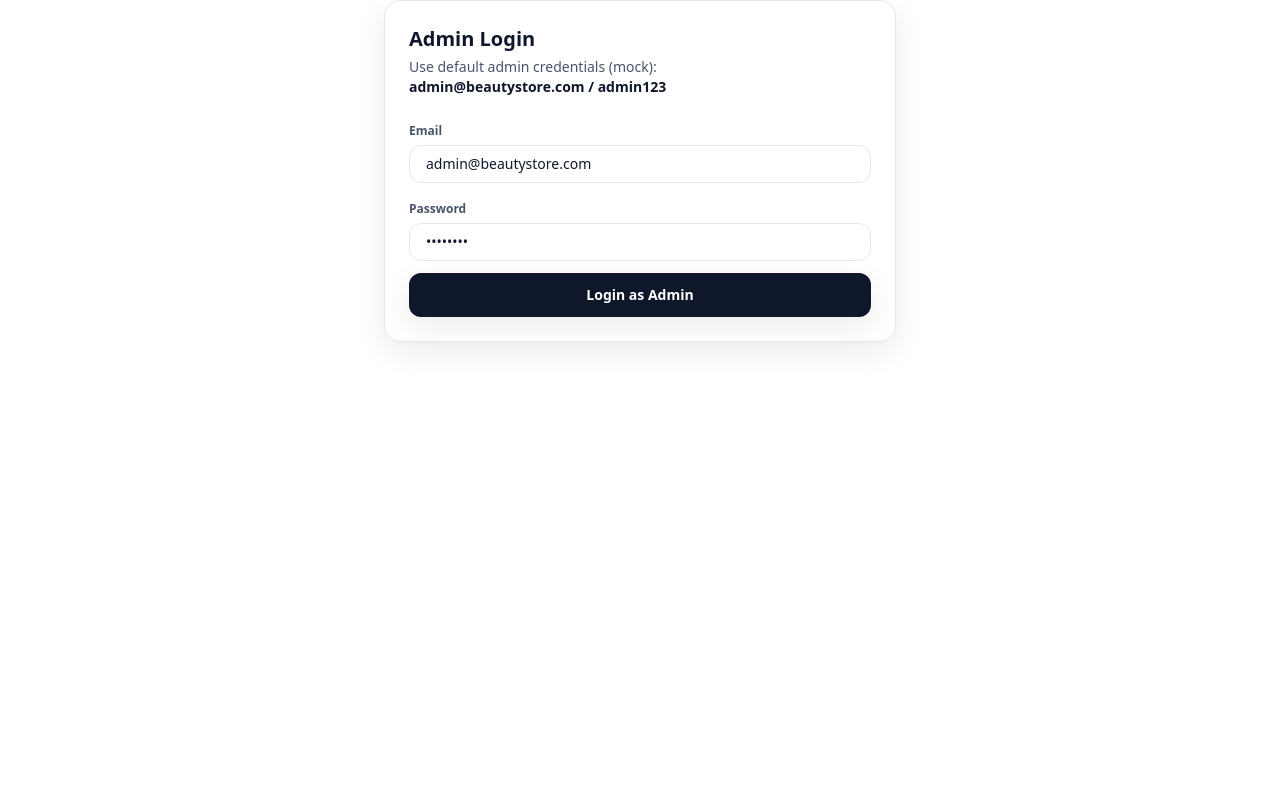
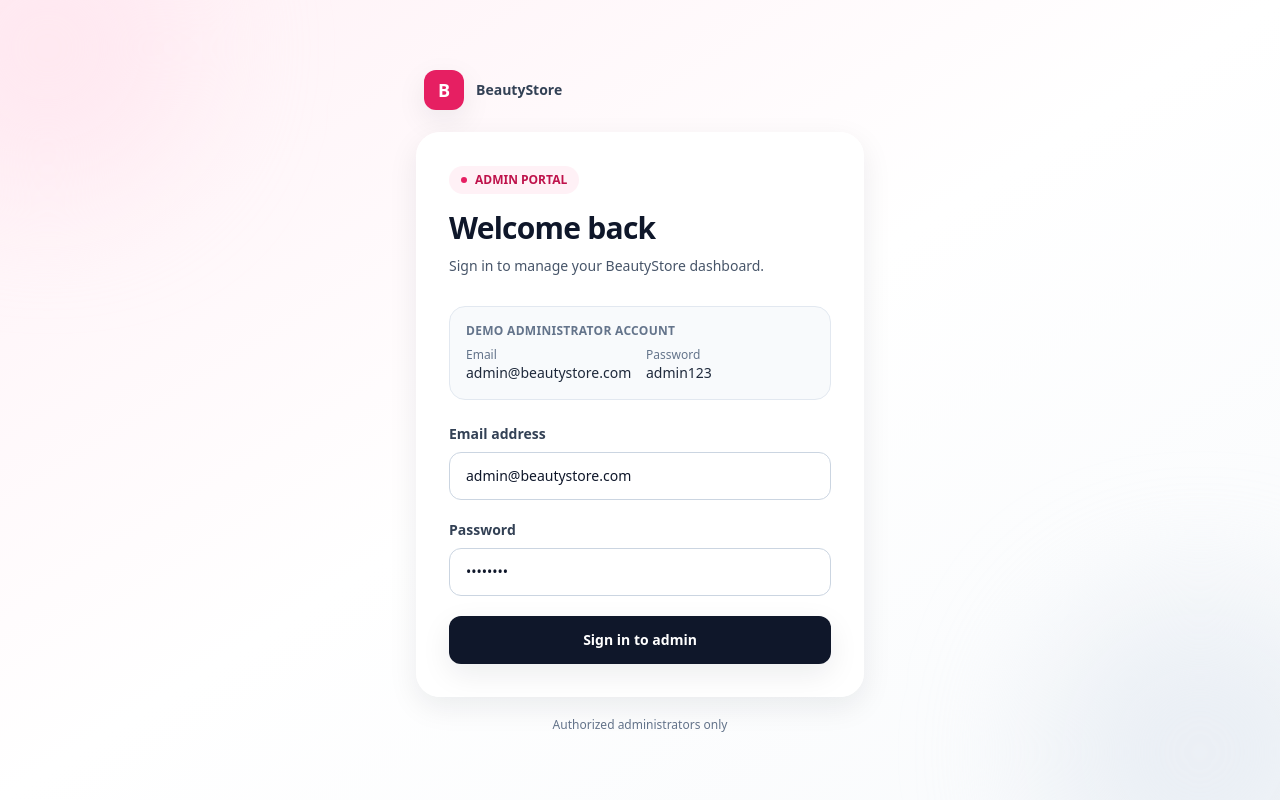
Before and after one commit to sab-eeh/Beauty-store, a React (Vite) app in the folder Frontend/: page /admin/login in a window 1280 px wide. Built offline with nearby package versions, Linux system fonts and the light colour scheme.

Commit message:
home page updated

```diff
--- a/Frontend/src/pages/HomePage.jsx
+++ b/Frontend/src/pages/HomePage.jsx
@@ -41,6 +41,60 @@ export default function HomePage() {
       title: "Finish with a little extra",
       description: "Browse fragrance, haircare, and tools to complete your ritual.",
       category: "fragrance",
+    },
+  ];
+
+  const shoppingHighlights = [
+    {
+      title: "Explore by category",
+      description: "Go straight to makeup, skincare, fragrance, haircare, or tools.",
+      icon: "01",
+    },
+    {
+      title: "Compare the details",
+      description: "Check product descriptions, ratings, and review counts before you choose.",
+      icon: "02",
+    },
+    {
+      title: "Keep it all together",
+      description: "Add your picks to the cart and review everything in one place.",
+      icon: "03",
+    },
+  ];
+
+  const beautyNotes = [
+    {
+      category: "skincare",
+      eyebrow: "SKINCARE",
+      title: "Make room for the everyday essentials",
+      description: "Browse serums and toners to find a simple starting point for your routine.",
+    },
+    {
+      category: "makeup",
+      eyebrow: "MAKEUP",
+      title: "Find a look that feels like you",
+      description: "Explore color and complexion favorites for everyday looks and special plans.",
+    },
+    {
+      category: "fragrance",
+      eyebrow: "FRAGRANCE",
+      title: "Discover a new signature scent",
+      description: "Explore fragrances, compare the details, and find a scent to suit your style.",
+    },
+  ];
+
+  const commonQuestions = [
+    {
+      question: "How do I find products by type?",
+      answer: "Use Shop by Category or the category filter on the Products page to narrow your options.",
+    },
+    {
+      question: "Where can I compare product ratings?",
+      answer: "Product cards show ratings and review counts. Open a product to see its details and reviews.",
+    },
+    {
+      question: "Can I review my items before checkout?",
+      answer: "Yes. Add products to your cart, then open the cart to review quantities and your order summary.",
     },
   ];
 
@@ -170,6 +224,34 @@ export default function HomePage() {
         </div>
       </section>
 
+      {/* SHOPPING HIGHLIGHTS */}
+      <section className="rounded-3xl bg-slate-900 px-5 py-7 text-white sm:px-8 sm:py-9">
+        <div className="max-w-2xl">
+          <p className="text-xs font-semibold tracking-[0.18em] text-brand-200">
+            A BETTER WAY TO BROWSE
+          </p>
+          <h2 className="mt-2 text-2xl font-bold tracking-tight sm:text-3xl">
+            Your beauty shopping, made simple
+          </h2>
+        </div>
+        <div className="mt-6 grid gap-3 md:grid-cols-3">
+          {shoppingHighlights.map((item) => (
+            <article
+              key={item.title}
+              className="rounded-2xl border border-white/15 bg-white/5 p-4 sm:p-5"
+            >
+              <span className="text-xs font-bold tracking-widest text-brand-200">
+                {item.icon}
+              </span>
+              <h3 className="mt-3 font-semibold">{item.title}</h3>
+              <p className="mt-2 text-sm leading-6 text-slate-300">
+                {item.description}
+              </p>
+            </article>
+          ))}
+        </div>
+      </section>
+
       {/* FEATURED */}
       <section className="space-y-4">
         <SectionHeading
@@ -188,6 +270,41 @@ export default function HomePage() {
         <div className="grid gap-4 sm:grid-cols-2 lg:grid-cols-3">
           {featured.map((p) => (
             <ProductCard key={p._id} product={p} />
+          ))}
+        </div>
+      </section>
+
+      {/* BEAUTY NOTES */}
+      <section className="space-y-4">
+        <SectionHeading
+          title="A little inspiration for your routine"
+          subtitle="Browse a few collections and find something new to try."
+        />
+        <div className="grid gap-4 md:grid-cols-3">
+          {beautyNotes.map((note) => (
+            <article
+              key={note.category}
+              className="flex min-h-56 flex-col overflow-hidden rounded-2xl border bg-white shadow-soft"
+            >
+              <div className="h-1.5 bg-gradient-to-r from-brand-300 via-brand-500 to-brand-700" />
+              <div className="flex flex-1 flex-col p-5 sm:p-6">
+                <p className="text-xs font-bold tracking-[0.16em] text-brand-700">
+                  {note.eyebrow}
+                </p>
+                <h3 className="mt-3 text-lg font-semibold leading-6 text-slate-900">
+                  {note.title}
+                </h3>
+                <p className="mt-2 flex-1 text-sm leading-6 text-slate-600">
+                  {note.description}
+                </p>
+                <Link
+                  to={`/products?category=${note.category}`}
+                  className="mt-4 inline-flex min-h-11 items-center self-start text-sm font-semibold text-slate-900 hover:text-brand-700"
+                >
+                  Explore {note.eyebrow.toLowerCase()} <span aria-hidden="true" className="ml-1">→</span>
+                </Link>
+              </div>
+            </article>
           ))}
         </div>
       </section>
@@ -212,6 +329,45 @@ export default function HomePage() {
         </div>
       </section>
 
+      {/* COMMON QUESTIONS */}
+      <section className="grid gap-6 rounded-3xl border bg-white p-5 sm:p-8 lg:grid-cols-[0.8fr_1.2fr] lg:gap-10">
+        <div>
+          <p className="text-xs font-semibold tracking-[0.16em] text-brand-700">
+            NEED A HAND?
+          </p>
+          <h2 className="mt-2 text-2xl font-bold tracking-tight sm:text-3xl">
+            Shopping made clear
+          </h2>
+          <p className="mt-3 text-sm leading-6 text-slate-600">
+            A few quick answers to help you browse and choose with confidence.
+          </p>
+          <Link
+            to="/products"
+            className="mt-5 inline-flex min-h-11 items-center rounded-xl border px-4 py-2 text-sm font-semibold text-slate-800 hover:bg-slate-50"
+          >
+            Browse products
+          </Link>
+        </div>
+        <div className="divide-y divide-slate-200">
+          {commonQuestions.map((item) => (
+            <details key={item.question} className="group py-4 first:pt-0 last:pb-0">
+              <summary className="flex min-h-11 cursor-pointer list-none items-center justify-between gap-4 text-sm font-semibold text-slate-900 marker:content-none">
+                {item.question}
+                <span
+                  aria-hidden="true"
+                  className="shrink-0 text-lg text-brand-700 transition group-open:rotate-45"
+                >
+                  +
+                </span>
+              </summary>
+              <p className="mt-2 pr-7 text-sm leading-6 text-slate-600">
+                {item.answer}
+              </p>
+            </details>
+          ))}
+        </div>
+      </section>
+
       {/* RECOMMENDED */}
       <section className="space-y-4">
         <SectionHeading
--- a/Frontend/src/pages/admin/AdminLoginPage.jsx
+++ b/Frontend/src/pages/admin/AdminLoginPage.jsx
@@ -1,5 +1,5 @@
 import { useState } from "react";
-import { useNavigate } from "react-router-dom";
+import { Link, useNavigate } from "react-router-dom";
 import toast from "react-hot-toast";
 import useAuthStore from "../../store/useAuthStore";
 
@@ -28,42 +28,111 @@ export default function AdminLoginPage() {
   };
 
   return (
-    <div className="mx-auto max-w-lg rounded-2xl border bg-white p-6 shadow-soft">
-      <h2 className="text-xl font-semibold">Admin Login</h2>
-      <p className="mt-1 text-sm text-slate-600">
-        Use default admin credentials (mock):
-        <br />
-        <span className="font-semibold text-slate-900">
-          admin@beautystore.com / admin123
+    <main className="relative flex min-h-screen items-center justify-center overflow-hidden bg-gradient-to-br from-brand-50 via-white to-slate-50 px-4 py-10 sm:px-6">
+      <div
+        aria-hidden="true"
+        className="pointer-events-none absolute -left-24 -top-24 h-72 w-72 rounded-full bg-brand-100/70 blur-3xl"
+      />
+      <div
+        aria-hidden="true"
+        className="pointer-events-none absolute -bottom-28 -right-20 h-80 w-80 rounded-full bg-slate-200/60 blur-3xl"
+      />
+
+      <div className="relative w-full max-w-md">
+        <Link
+          to="/"
+          className="mb-5 inline-flex min-h-11 items-center gap-3 rounded-xl px-2 text-sm font-semibold text-slate-700 transition hover:text-brand-700 focus-visible:outline focus-visible:outline-2 focus-visible:outline-offset-2 focus-visible:outline-brand-600"
+        >
+          <span className="flex h-10 w-10 items-center justify-center rounded-xl bg-brand-600 text-lg font-bold text-white shadow-soft">
+            B
           </span>
+          <span>BeautyStore</span>
+        </Link>
+
+        <section className="rounded-3xl border border-white/80 bg-white/95 p-6 shadow-soft backdrop-blur sm:p-8">
+          <div className="mb-7">
+            <div className="mb-4 inline-flex items-center gap-2 rounded-full bg-brand-50 px-3 py-1.5 text-xs font-semibold text-brand-700">
+              <span className="h-1.5 w-1.5 rounded-full bg-brand-600" />
+              ADMIN PORTAL
+            </div>
+            <h1 className="text-2xl font-bold tracking-tight text-slate-900 sm:text-3xl">
+              Welcome back
+            </h1>
+            <p className="mt-2 text-sm leading-6 text-slate-600">
+              Sign in to manage your BeautyStore dashboard.
             </p>
+          </div>
 
-      <form onSubmit={submit} className="mt-5 space-y-3">
+          <div className="mb-6 rounded-2xl border border-slate-200 bg-slate-50 p-4">
+            <div className="text-xs font-semibold uppercase tracking-wide text-slate-500">
+              Demo administrator account
+            </div>
+            <div className="mt-2 grid gap-1 text-sm sm:grid-cols-2 sm:gap-3">
+              <div className="min-w-0">
+                <div className="text-xs text-slate-500">Email</div>
+                <div className="break-all font-medium text-slate-800">
+                  admin@beautystore.com
+                </div>
+              </div>
               <div>
-          <label className="text-xs font-semibold text-slate-600">Email</label>
+                <div className="text-xs text-slate-500">Password</div>
+                <div className="font-medium text-slate-800">admin123</div>
+              </div>
+            </div>
+          </div>
+
+          <form onSubmit={submit} className="space-y-5">
+            <div>
+              <label
+                htmlFor="admin-email"
+                className="block text-sm font-semibold text-slate-700"
+              >
+                Email address
+              </label>
               <input
+                id="admin-email"
+                type="email"
+                autoComplete="username"
+                required
                 value={email}
                 onChange={(e) => setEmail(e.target.value)}
-            className="mt-1 w-full rounded-xl border px-4 py-2 text-sm outline-none focus:border-slate-400"
+                className="mt-2 min-h-12 w-full rounded-xl border border-slate-300 bg-white px-4 text-sm text-slate-900 outline-none transition placeholder:text-slate-400 focus:border-brand-500 focus:ring-4 focus:ring-brand-100"
+                placeholder="admin@beautystore.com"
               />
             </div>
 
             <div>
-          <label className="text-xs font-semibold text-slate-600">
+              <label
+                htmlFor="admin-password"
+                className="block text-sm font-semibold text-slate-700"
+              >
                 Password
               </label>
               <input
+                id="admin-password"
                 type="password"
+                autoComplete="current-password"
+                required
                 value={password}
                 onChange={(e) => setPassword(e.target.value)}
-            className="mt-1 w-full rounded-xl border px-4 py-2 text-sm outline-none focus:border-slate-400"
+                className="mt-2 min-h-12 w-full rounded-xl border border-slate-300 bg-white px-4 text-sm text-slate-900 outline-none transition placeholder:text-slate-400 focus:border-brand-500 focus:ring-4 focus:ring-brand-100"
+                placeholder="Enter your password"
               />
             </div>
 
-        <button className="w-full rounded-xl bg-slate-900 px-4 py-3 text-sm font-semibold text-white shadow-soft hover:bg-slate-800">
-          Login as Admin
+            <button
+              type="submit"
+              className="min-h-12 w-full rounded-xl bg-slate-900 px-4 py-3 text-sm font-semibold text-white shadow-soft transition hover:bg-slate-800 focus-visible:outline focus-visible:outline-2 focus-visible:outline-offset-2 focus-visible:outline-slate-900"
+            >
+              Sign in to admin
             </button>
           </form>
+        </section>
+
+        <p className="mt-5 text-center text-xs text-slate-500">
+          Authorized administrators only
+        </p>
       </div>
+    </main>
   );
 }
```
Lines whose indentation alone changed are shown as unchanged.
